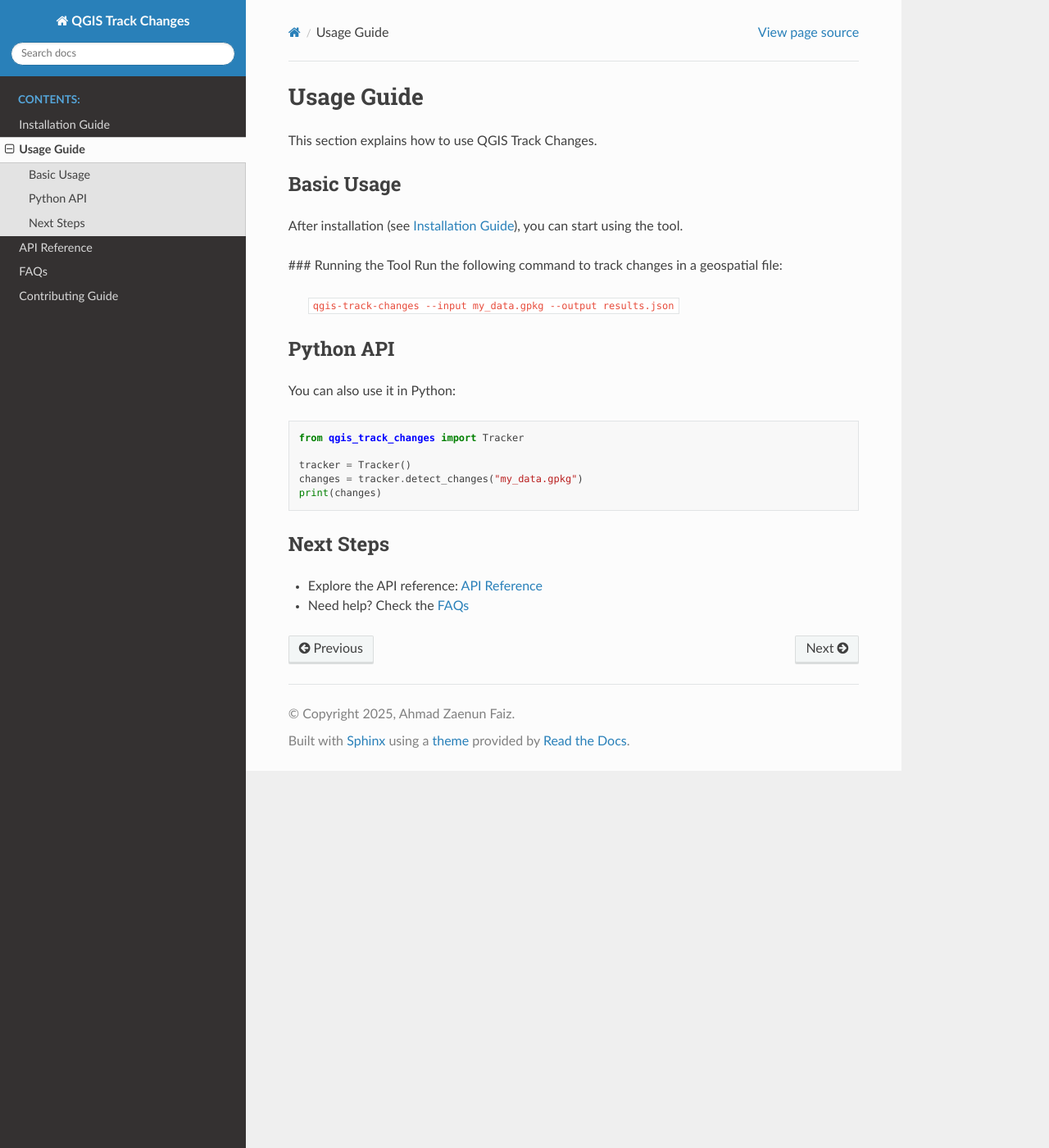
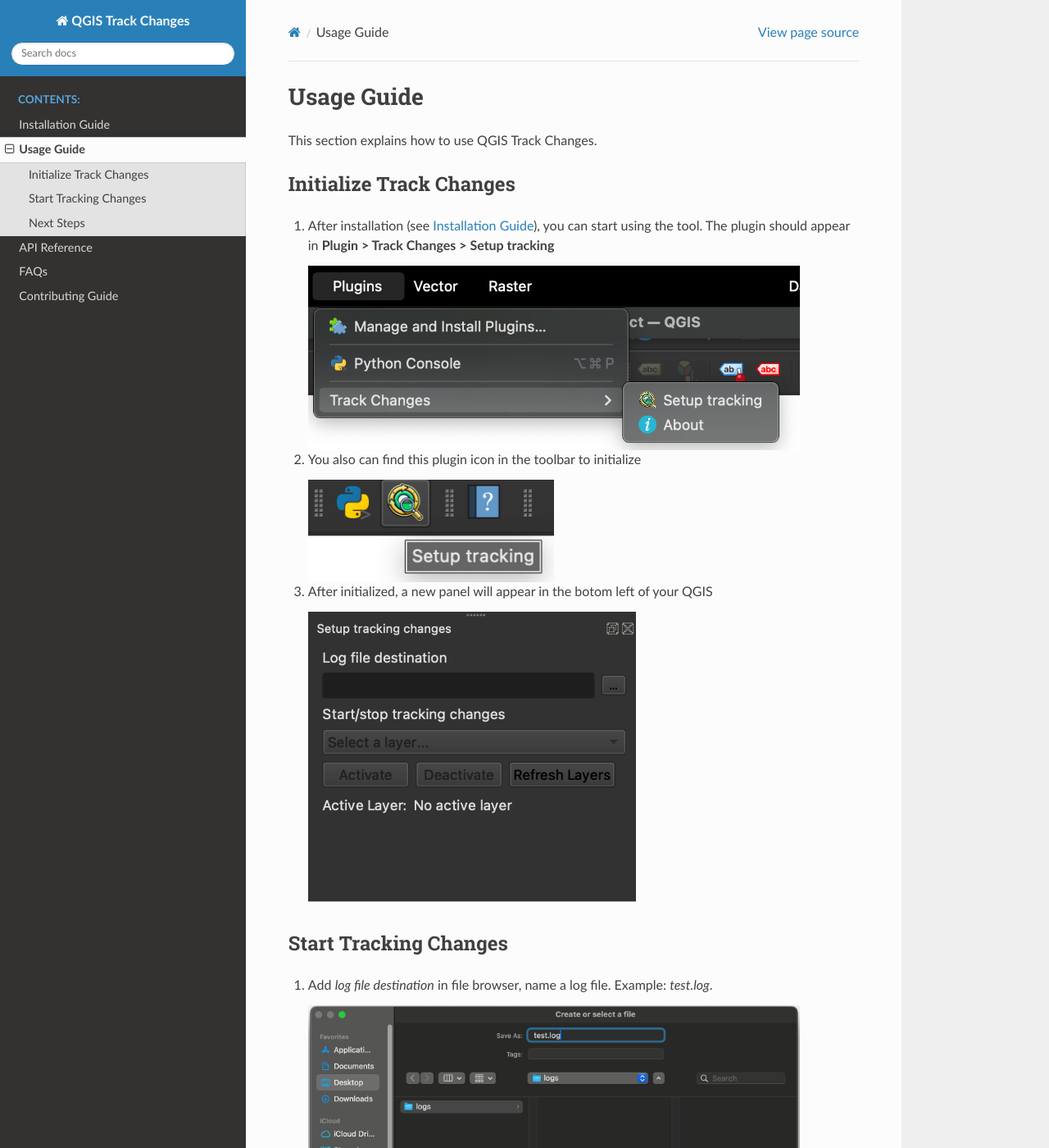
Before and after one commit to ahmadzfaiz/qgis-track-changes, a Sphinx documentation site: the page built from source/usage.rst, in a window 1280 px wide and 1400 px high. Shown: the whole window at 82% size. Built offline with Sphinx 7.4.7 and the Read the Docs theme 3.1.0, drawn with Linux system fonts in a browser that asks for light colours; some of the changed text lies outside the part shown.

Commit message:
docs(usage): add usage instruction (#29)

```diff
--- a/source/api.rst
+++ b/source/api.rst
@@ -5,10 +5,7 @@
 
 Tracker Class
 -------------
-.. autoclass:: qgis_track_changes.Tracker
-   :members:
-   :undoc-members:
-   :show-inheritance:
+
 
 Main Functions
 --------------
--- a/source/installation.rst
+++ b/source/installation.rst
@@ -16,21 +16,18 @@
    .. image:: _static/images/installation1.png
       :width: 400
       :alt: Open manage and install plugin
-   \
 
 2. Since this plugin still experimental, allow experimental
 
    .. image:: _static/images/installation2.png
       :width: 800
       :alt: Enable show experimental plugin
-   \
 
 3. Click "Install Experimental Plugin" button
 
    .. image:: _static/images/installation3.png
       :width: 800
       :alt: Install the plugin
-   \
 
 Next Steps
 ----------
--- a/source/usage.rst
+++ b/source/usage.rst
@@ -3,26 +3,55 @@
 
 This section explains how to use QGIS Track Changes.
 
-Basic Usage
------------
-After installation (see :doc:`installation`), you can start using the tool.
+Initialize Track Changes
+------------------------
+1. After installation (see :doc:`installation`), you can start using the tool. The plugin should appear in **Plugin > Track Changes > Setup tracking**
 
-### Running the Tool
-Run the following command to track changes in a geospatial file:
+   .. image:: _static/images/usage1_1.png
+      :width: 600
+      :alt: tracking button in Plugin menu
 
-   ``qgis-track-changes --input my_data.gpkg --output results.json``
+2. You also can find this plugin icon in the toolbar to initialize
 
-Python API
-----------
-You can also use it in Python:
+   .. image:: _static/images/usage1_2.png
+      :width: 300
+      :alt: tracking button on toolbar
 
-.. code-block:: python
+3. After initialized, a new panel will appear in the botom left of your QGIS
 
-   from qgis_track_changes import Tracker
+   .. image:: _static/images/usage1_3.png
+      :width: 400
+      :alt: Tracking changes in QGIS panel
 
-   tracker = Tracker()
-   changes = tracker.detect_changes("my_data.gpkg")
-   print(changes)
+Start Tracking Changes
+----------------------
+
+1. Add *log file destination* in file browser, name a log file. Example: `test.log`.
+
+   .. image:: _static/images/usage2_1.png
+      :width: 600
+      :alt: Add log file destination
+
+2. Select the layer that need to be tracked.
+
+   .. image:: _static/images/usage2_2.png
+      :width: 400
+      :alt: Select vector layer
+
+3. If your layer is not available yet in the list, click "Refresh Layers" button.
+
+   .. image:: _static/images/usage2_3.png
+      :width: 400
+      :alt: Refresh vector layer
+
+4. Activate the track changes by clicking "Activate" button. When activated, name of your tracked vector file will be appear below the button.
+
+   .. image:: _static/images/usage2_4.png
+      :width: 400
+      :alt: Activate vector layer tracking
+
+5. Only one layer can be tracked, if you want to track another layer e.g. `polygon` then you need to deactivate it first and change the layer.
+6. Now you can track all the changes on the layer like add new feature, change attribute data, fix the geometry etc. and it's logged into your log file.
 
 Next Steps
 ----------
```
Also changed, not shown: source/_static/images/installation1.png, source/_static/images/installation2.png, source/_static/images/usage1_1.png (added), source/_static/images/usage1_2.png (added), source/_static/images/usage1_3.png (added), source/_static/images/usage2_1.png (added), source/_static/images/usage2_2.png (added), source/_static/images/usage2_3.png (added), source/_static/images/usage2_4.png (added).
